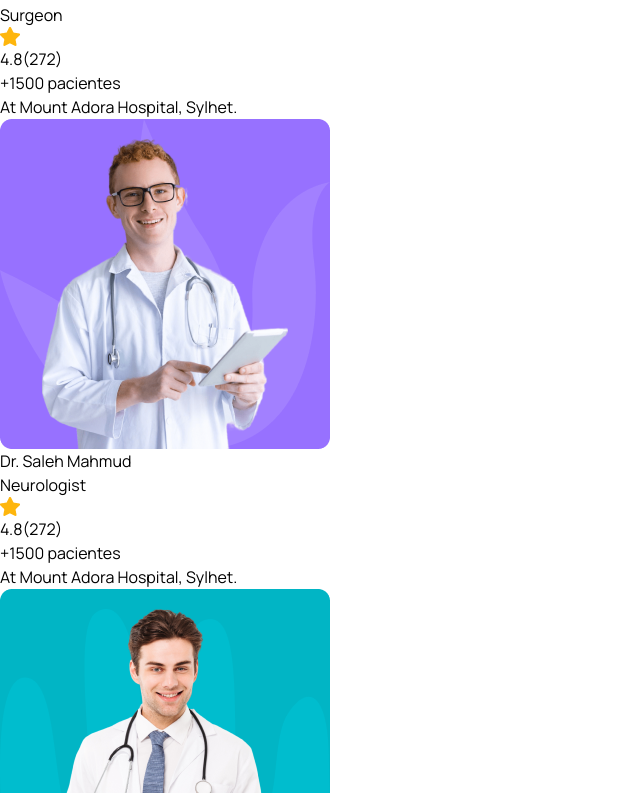
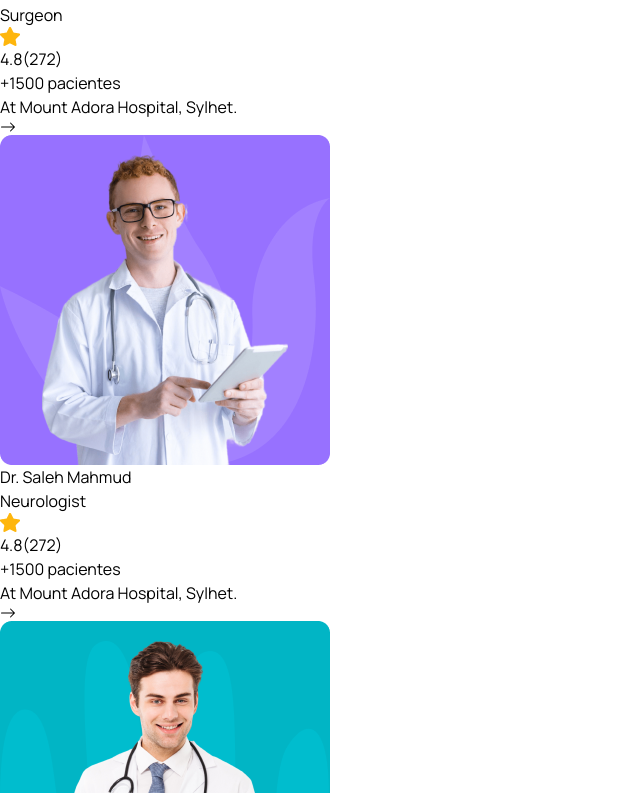
Before and after one commit to agt1984/atencionPsicologica, a React (Vite) app in the folder frontend/: page / in a window 1280 px wide. Shown: the part 5547-6340 px from the top of the page, without its empty margins (0-640 px from the left). Built offline with nearby package versions, Linux system fonts and the light colour scheme; the HTML template or start-up script is replaced by a standard one.

Commit message:
Doctors card added and modified

```diff
--- a/frontend/src/components/Doctors/DoctorCard.jsx
+++ b/frontend/src/components/Doctors/DoctorCard.jsx
@@ -38,9 +38,17 @@ const DoctorCard = ({doctor}) => {
           <h3 className="text-[16px] leading-7 lg:text-[18px] lg:leading-[30px] font-semibold text-headingColor">
             +{totalPatients} pacientes
           </h3>
-          <p className="text-[14px] leading-6 font-[400] text-textColor">At {hospital}</p>
+          <p className="text-[14px] leading-6 font-[400] text-textColor">
+            At {hospital}
+          </p>
         </div>
       </div>
+
+      <Link to="/doctors"
+      className="w-[44px] h-[44px] rounded-full border border-solid border-[#181A1E] mt-[30px] mx-auto flex items-center justify-center group hover:bg-primaryColor hover:border-none"
+      >
+        <BsArrowRight className="group-hover:text-white w-6 h-5" />
+      </Link>
 
 
     </div>
```
